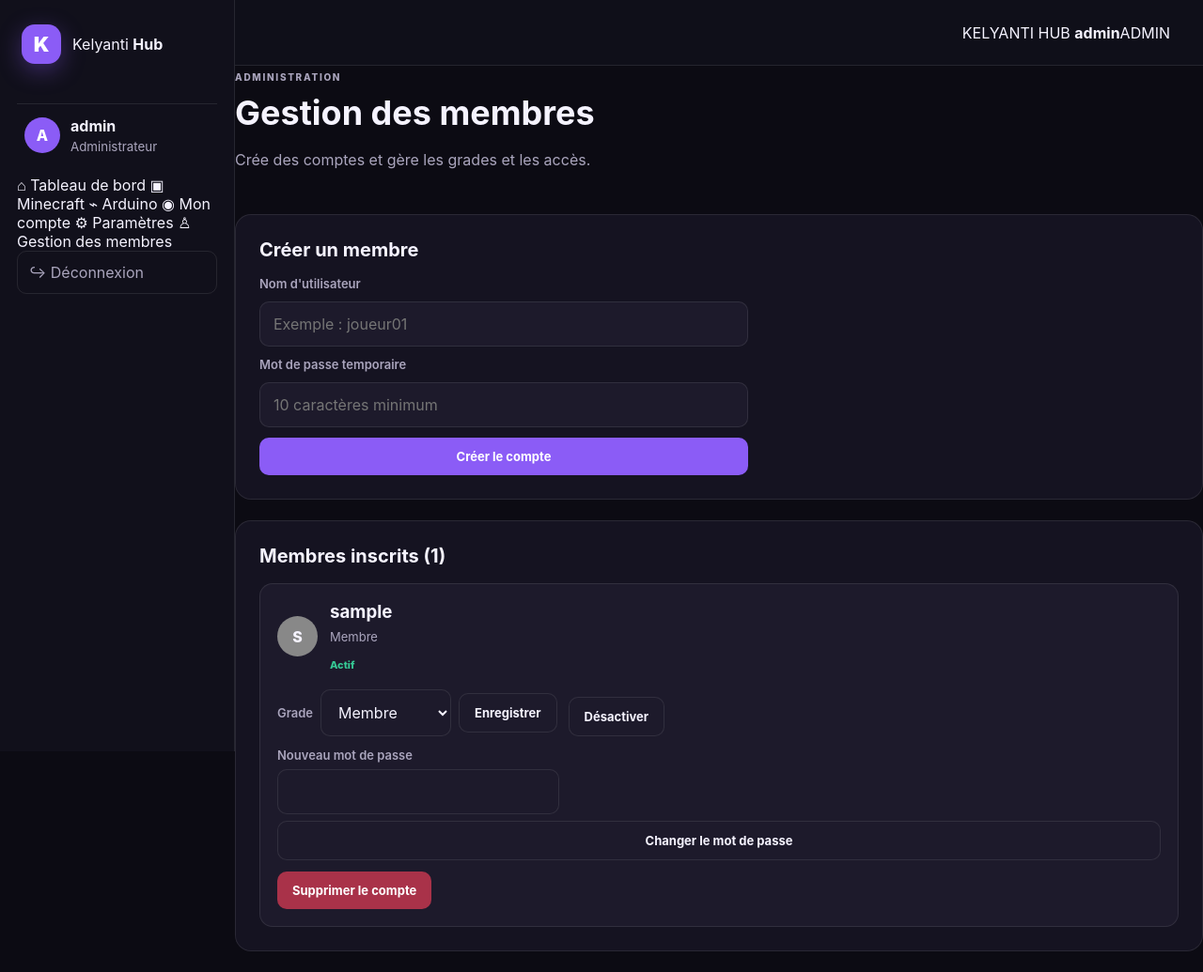
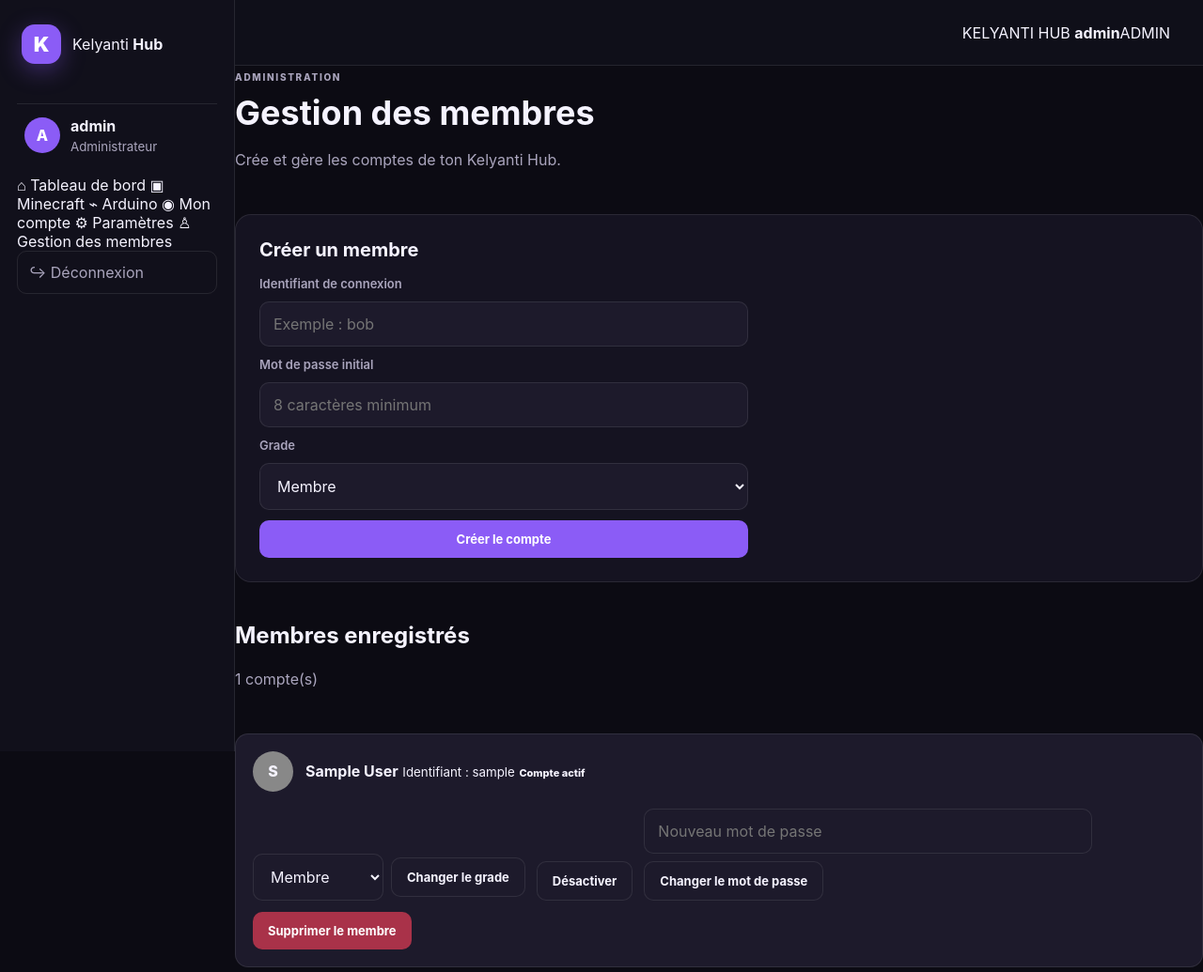
Before and after one commit to kelyanti81/Kelyanti_hub, a Flask app: page /members in a window 1280 px wide. Shown: the whole page at 94% size. Run offline with Flask 3, Linux system fonts and the light colour scheme; the visitor is signed in with stand-in values (Sample User, id 1); tables that the repository leaves empty hold one stand-in row (values such as "Sample post").

Commit message:
Update members.html

```diff
--- a/templates/members.html
+++ b/templates/members.html
@@ -1,102 +1,98 @@
-
 {% extends "base.html" %}
 
+{% block title %}Gestion des membres - Kelyanti Hub{% endblock %}
+
 {% block content %}
-<div class="page-heading">
-    <div>
+
+<section class="page-heading">
     <span class="eyebrow">ADMINISTRATION</span>
     <h1>Gestion des membres</h1>
-        <p>Crée des comptes et gère les grades et les accès.</p>
-    </div>
-</div>
+    <p>Crée et gère les comptes de ton Kelyanti Hub.</p>
+</section>
 
-<section class="panel">
+<div class="panel">
     <h2>Créer un membre</h2>
 
     <form method="POST" action="{{ url_for('create_member') }}" class="form-stack">
-        <input type="hidden" name="_csrf" value="{{ csrf_token() }}">
+        <input type="hidden" name="csrf_token" value="{{ csrf_token() }}">
 
-        <label for="username">Nom d'utilisateur</label>
-        <input id="username" name="username" required minlength="3" maxlength="30"
-               pattern="[a-zA-Z0-9_.-]+" placeholder="Exemple : joueur01">
+        <label for="username">Identifiant de connexion</label>
+        <input id="username" name="username" type="text"
+               minlength="3" maxlength="24"
+               placeholder="Exemple : bob" required>
 
-        <label for="password">Mot de passe temporaire</label>
+        <label for="password">Mot de passe initial</label>
         <input id="password" name="password" type="password"
-               required minlength="10" placeholder="10 caractères minimum">
+               minlength="8" placeholder="8 caractères minimum" required>
+
+        <label for="grade">Grade</label>
+        <select id="grade" name="grade">
+            <option value="member">Membre</option>
+            <option value="moderator">Modérateur</option>
+        </select>
 
         <button class="btn-primary" type="submit">Créer le compte</button>
     </form>
-</section>
+</div>
 
-<section class="panel">
-    <h2>Membres inscrits ({{ members|length }})</h2>
+<div class="page-heading compact-heading">
+    <h2>Membres enregistrés</h2>
+    <p>{{ members|length }} compte(s)</p>
+</div>
 
-    {% if members %}
 <div class="members-list">
     {% for member in members %}
     <article class="member-card">
         <div class="member-info">
-                <div class="member-avatar"
-                     style="--member-color: {{ member.theme_color }}">
-                    {{ member.username[:1]|upper }}
+            <div class="member-avatar" style="--member-color: {{ member.theme_color }}">
+                {{ (member.display_name or member.username)[:1]|upper }}
             </div>
-                <div>
-                    <h3>{{ member.username }}</h3>
-                    <p>
-                        {% if member.grade == "moderator" %}
-                            Modérateur
-                        {% else %}
-                            Membre
-                        {% endif %}
-                    </p>
-                    <span class="status {{ 'active' if member.active else 'inactive' }}">
-                        {{ 'Actif' if member.active else 'Désactivé' }}
+
+            <div class="member-text">
+                <strong>{{ member.display_name or member.username }}</strong>
+                <small>Identifiant : {{ member.username }}</small>
+                <span class="status {% if member.active %}online{% else %}offline{% endif %}">
+                    {% if member.active %}Compte actif{% else %}Compte désactivé{% endif %}
                 </span>
             </div>
         </div>
 
         <div class="member-actions">
-                <form method="POST"
-                      action="{{ url_for('change_member_grade', member_id=member.id) }}"
-                      class="form-inline">
-                    <input type="hidden" name="_csrf" value="{{ csrf_token() }}">
-                    <label for="grade-{{ member.id }}">Grade</label>
-                    <select id="grade-{{ member.id }}" name="grade">
-                        <option value="member" {{ 'selected' if member.grade == 'member' else '' }}>Membre</option>
-                        <option value="moderator" {{ 'selected' if member.grade == 'moderator' else '' }}>Modérateur</option>
+            <form method="POST" action="{{ url_for('change_grade', member_id=member.id) }}" class="form-inline">
+                <input type="hidden" name="csrf_token" value="{{ csrf_token() }}">
+                <select name="grade" aria-label="Grade">
+                    <option value="member" {% if member.grade == 'member' %}selected{% endif %}>Membre</option>
+                    <option value="moderator" {% if member.grade == 'moderator' %}selected{% endif %}>Modérateur</option>
                 </select>
-                    <button class="btn-secondary" type="submit">Enregistrer</button>
+                <button class="btn-secondary" type="submit">Changer le grade</button>
             </form>
 
             <form method="POST" action="{{ url_for('toggle_member', member_id=member.id) }}">
-                    <input type="hidden" name="_csrf" value="{{ csrf_token() }}">
+                <input type="hidden" name="csrf_token" value="{{ csrf_token() }}">
                 <button class="btn-secondary" type="submit">
-                        {{ 'Désactiver' if member.active else 'Réactiver' }}
+                    {% if member.active %}Désactiver{% else %}Activer{% endif %}
                 </button>
             </form>
 
-                <form method="POST"
-                      action="{{ url_for('change_member_password', member_id=member.id) }}"
-                      class="form-stack compact">
-                    <input type="hidden" name="_csrf" value="{{ csrf_token() }}">
-                    <label for="password-{{ member.id }}">Nouveau mot de passe</label>
-                    <input id="password-{{ member.id }}" name="password"
-                           type="password" minlength="10" required>
+            <form method="POST" action="{{ url_for('reset_member_password', member_id=member.id) }}" class="form-inline">
+                <input type="hidden" name="csrf_token" value="{{ csrf_token() }}">
+                <input name="password" type="password" minlength="8"
+                       placeholder="Nouveau mot de passe" required>
                 <button class="btn-secondary" type="submit">Changer le mot de passe</button>
             </form>
 
-                <form method="POST"
-                      action="{{ url_for('delete_member', member_id=member.id) }}"
-                      data-confirm="Supprimer définitivement ce membre ?">
-                    <input type="hidden" name="_csrf" value="{{ csrf_token() }}">
-                    <button class="btn-danger" type="submit">Supprimer le compte</button>
+            <form method="POST" action="{{ url_for('delete_member', member_id=member.id) }}"
+                  onsubmit="return confirm('Supprimer définitivement ce membre ?');">
+                <input type="hidden" name="csrf_token" value="{{ csrf_token() }}">
+                <button class="btn-danger" type="submit">Supprimer le membre</button>
             </form>
         </div>
     </article>
+    {% else %}
+    <div class="panel">
+        <p>Aucun membre n'a encore été créé.</p>
+    </div>
     {% endfor %}
 </div>
-    {% else %}
-        <p>Aucun membre pour le moment.</p>
-    {% endif %}
-</section>
+
 {% endblock %}
```
Lines whose indentation alone changed are shown as unchanged.
